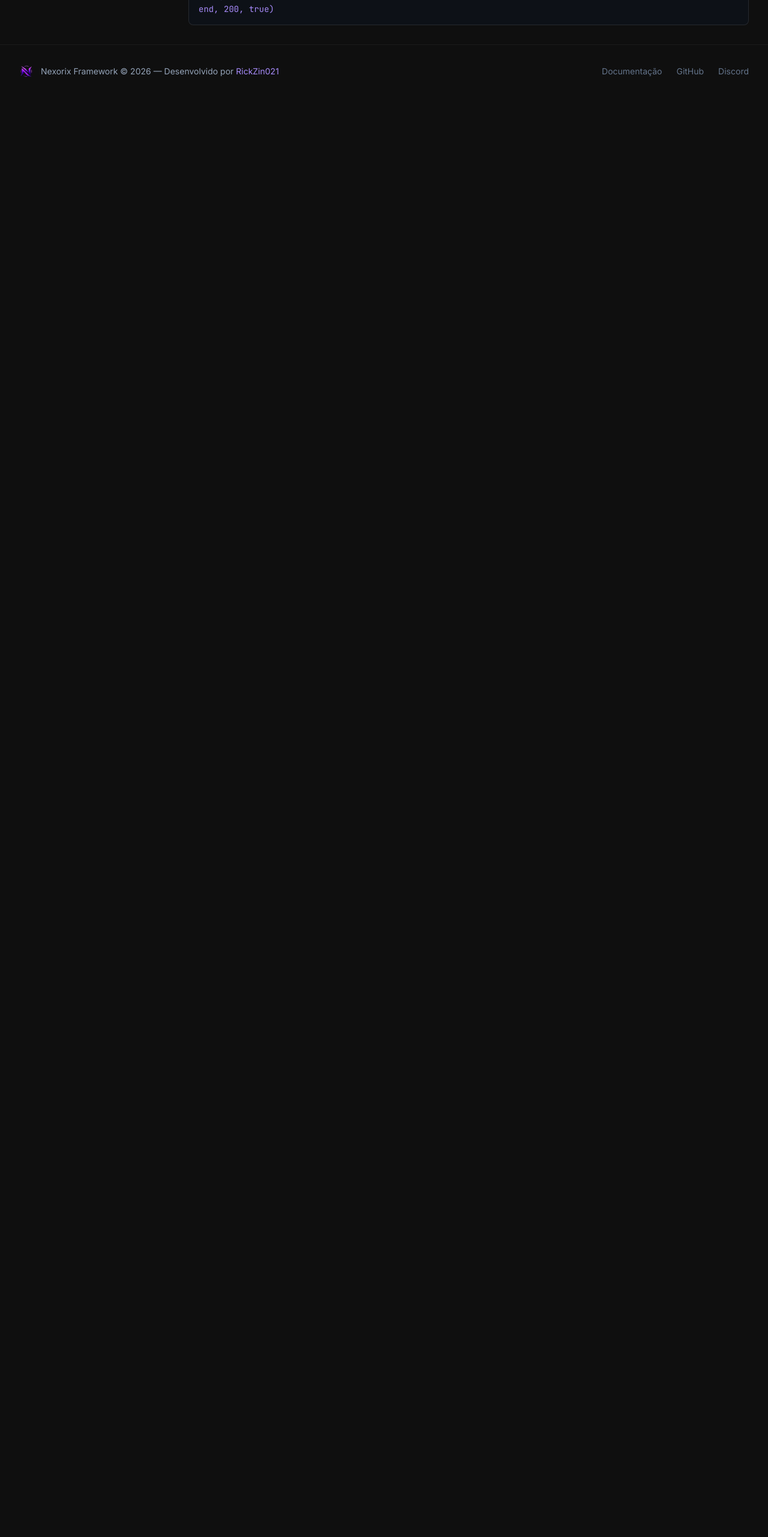
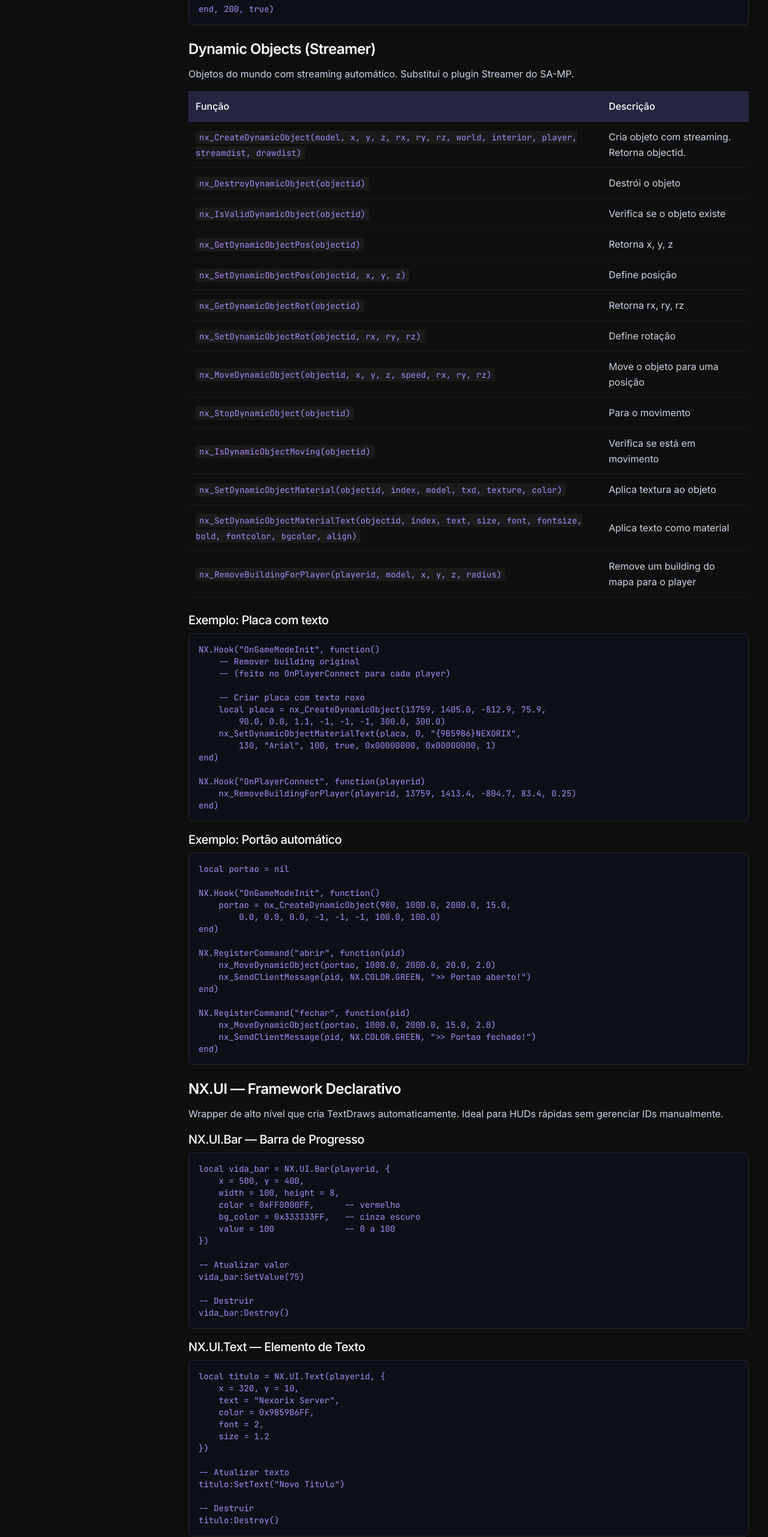
Before and after one commit to rickdev0021-byte/nexorix-framework.web, a SvelteKit app: page /docs/textdraws in a window 1280 px wide. Shown: the part 2902-5465 px from the top of the page at 60% size. Before the commit the page ends 3065 px from the top, so only its background shows below. Built offline with nearby package versions, Linux system fonts and the light colour scheme.

Commit message:
Docs: Dynamic Objects + NX.UI + PlayerTextDraw completo

```diff
--- a/src/routes/docs/textdraws/+page.svelte
+++ b/src/routes/docs/textdraws/+page.svelte
@@ -198,3 +198,184 @@ nx_SetTimer(function()
     end
 end, 200, true)`}</code></pre>
 </div>
+
+<h2>Dynamic Objects (Streamer)</h2>
+
+<p>Objetos do mundo com streaming automático. Substitui o plugin Streamer do SA-MP.</p>
+
+<table>
+	<thead>
+		<tr>
+			<th>Função</th>
+			<th>Descrição</th>
+		</tr>
+	</thead>
+	<tbody>
+		<tr>
+			<td><code>nx_CreateDynamicObject(model, x, y, z, rx, ry, rz, world, interior, player, streamdist, drawdist)</code></td>
+			<td>Cria objeto com streaming. Retorna objectid.</td>
+		</tr>
+		<tr>
+			<td><code>nx_DestroyDynamicObject(objectid)</code></td>
+			<td>Destrói o objeto</td>
+		</tr>
+		<tr>
+			<td><code>nx_IsValidDynamicObject(objectid)</code></td>
+			<td>Verifica se o objeto existe</td>
+		</tr>
+		<tr>
+			<td><code>nx_GetDynamicObjectPos(objectid)</code></td>
+			<td>Retorna x, y, z</td>
+		</tr>
+		<tr>
+			<td><code>nx_SetDynamicObjectPos(objectid, x, y, z)</code></td>
+			<td>Define posição</td>
+		</tr>
+		<tr>
+			<td><code>nx_GetDynamicObjectRot(objectid)</code></td>
+			<td>Retorna rx, ry, rz</td>
+		</tr>
+		<tr>
+			<td><code>nx_SetDynamicObjectRot(objectid, rx, ry, rz)</code></td>
+			<td>Define rotação</td>
+		</tr>
+		<tr>
+			<td><code>nx_MoveDynamicObject(objectid, x, y, z, speed, rx, ry, rz)</code></td>
+			<td>Move o objeto para uma posição</td>
+		</tr>
+		<tr>
+			<td><code>nx_StopDynamicObject(objectid)</code></td>
+			<td>Para o movimento</td>
+		</tr>
+		<tr>
+			<td><code>nx_IsDynamicObjectMoving(objectid)</code></td>
+			<td>Verifica se está em movimento</td>
+		</tr>
+		<tr>
+			<td><code>nx_SetDynamicObjectMaterial(objectid, index, model, txd, texture, color)</code></td>
+			<td>Aplica textura ao objeto</td>
+		</tr>
+		<tr>
+			<td><code>nx_SetDynamicObjectMaterialText(objectid, index, text, size, font, fontsize, bold, fontcolor, bgcolor, align)</code></td>
+			<td>Aplica texto como material</td>
+		</tr>
+		<tr>
+			<td><code>nx_RemoveBuildingForPlayer(playerid, model, x, y, z, radius)</code></td>
+			<td>Remove um building do mapa para o player</td>
+		</tr>
+	</tbody>
+</table>
+
+<h3>Exemplo: Placa com texto</h3>
+
+<div class="code-block">
+	<pre><code>{`NX.Hook("OnGameModeInit", function()
+    -- Remover building original
+    -- (feito no OnPlayerConnect para cada player)
+
+    -- Criar placa com texto roxo
+    local placa = nx_CreateDynamicObject(13759, 1405.0, -812.9, 75.9,
+        90.0, 0.0, 1.1, -1, -1, -1, 300.0, 300.0)
+    nx_SetDynamicObjectMaterialText(placa, 0, "{9B59B6}NEXORIX",
+        130, "Arial", 100, true, 0x00000000, 0x00000000, 1)
+end)
+
+NX.Hook("OnPlayerConnect", function(playerid)
+    nx_RemoveBuildingForPlayer(playerid, 13759, 1413.4, -804.7, 83.4, 0.25)
+end)`}</code></pre>
+</div>
+
+<h3>Exemplo: Portão automático</h3>
+
+<div class="code-block">
+	<pre><code>{`local portao = nil
+
+NX.Hook("OnGameModeInit", function()
+    portao = nx_CreateDynamicObject(980, 1000.0, 2000.0, 15.0,
+        0.0, 0.0, 0.0, -1, -1, -1, 100.0, 100.0)
+end)
+
+NX.RegisterCommand("abrir", function(pid)
+    nx_MoveDynamicObject(portao, 1000.0, 2000.0, 20.0, 2.0)
+    nx_SendClientMessage(pid, NX.COLOR.GREEN, ">> Portao aberto!")
+end)
+
+NX.RegisterCommand("fechar", function(pid)
+    nx_MoveDynamicObject(portao, 1000.0, 2000.0, 15.0, 2.0)
+    nx_SendClientMessage(pid, NX.COLOR.GREEN, ">> Portao fechado!")
+end)`}</code></pre>
+</div>
+
+<h2>NX.UI — Framework Declarativo</h2>
+
+<p>Wrapper de alto nível que cria TextDraws automaticamente. Ideal para HUDs rápidas sem gerenciar IDs manualmente.</p>
+
+<h3>NX.UI.Bar — Barra de Progresso</h3>
+
+<div class="code-block">
+	<pre><code>{`local vida_bar = NX.UI.Bar(playerid, {
+    x = 500, y = 400,
+    width = 100, height = 8,
+    color = 0xFF0000FF,      -- vermelho
+    bg_color = 0x333333FF,   -- cinza escuro
+    value = 100              -- 0 a 100
+})
+
+-- Atualizar valor
+vida_bar:SetValue(75)
+
+-- Destruir
+vida_bar:Destroy()`}</code></pre>
+</div>
+
+<h3>NX.UI.Text — Elemento de Texto</h3>
+
+<div class="code-block">
+	<pre><code>{`local titulo = NX.UI.Text(playerid, {
+    x = 320, y = 10,
+    text = "Nexorix Server",
+    color = 0x9B59B6FF,
+    font = 2,
+    size = 1.2
+})
+
+-- Atualizar texto
+titulo:SetText("Novo Titulo")
+
+-- Destruir
+titulo:Destroy()`}</code></pre>
+</div>
+
+<h3>NX.UI.Box — Caixa/Painel</h3>
+
+<div class="code-block">
+	<pre><code>{`local painel = NX.UI.Box(playerid, {
+    x = 10, y = 300,
+    width = 200, height = 100,
+    color = 0x000000AA   -- preto semi-transparente
+})
+
+painel:Destroy()`}</code></pre>
+</div>
+
+<h3>Exemplo Completo: HUD de Status</h3>
+
+<div class="code-block">
+	<pre><code>{`NX.Hook("OnPlayerSpawn", function(pid)
+    -- Painel de fundo
+    NX.UI.Box(pid, {x=490, y=395, width=120, height=50, color=0x00000066})
+
+    -- Barra de vida
+    local hp = NX.UI.Bar(pid, {x=500, y=400, width=100, height=6, color=0xFF0000FF, value=100})
+
+    -- Barra de colete
+    local arm = NX.UI.Bar(pid, {x=500, y=412, width=100, height=6, color=0x4488FFFF, value=0})
+
+    -- Label
+    NX.UI.Text(pid, {x=500, y=420, text="HP / Colete", color=0xAAAAAAFF, font=1, size=0.8})
+
+    -- Salvar referências para atualizar depois
+    PlayerData[pid].hud_hp = hp
+    PlayerData[pid].hud_arm = arm
+end)`}</code></pre>
+</div>
```
